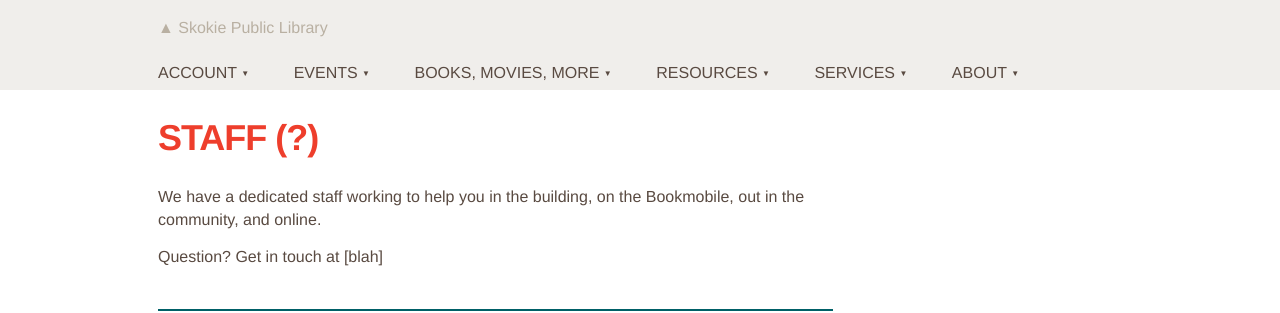
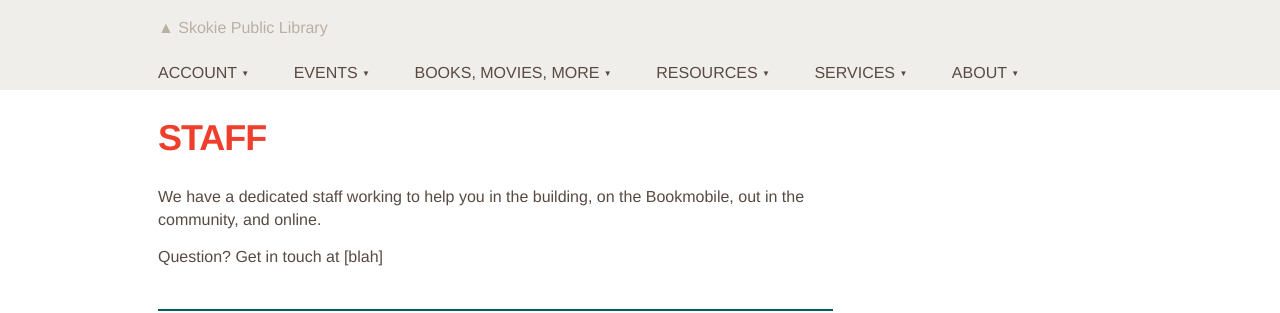
Before and after one commit to skokielibrary/spl-content, a Jekyll site: the page built from _content/christie/about--staff.markdown, in a window 1280 px wide. Shown: the top 313 px of the page. Built offline with Jekyll 4.4.1, drawn with Linux system fonts in a browser that asks for light colours.

```diff
--- a/_content/christie/about--staff.markdown
+++ b/_content/christie/about--staff.markdown
@@ -1,6 +1,6 @@
 ---
 layout: page
-title: "Staff (?)"
+title: Staff
 published: true
 ---
 
```
